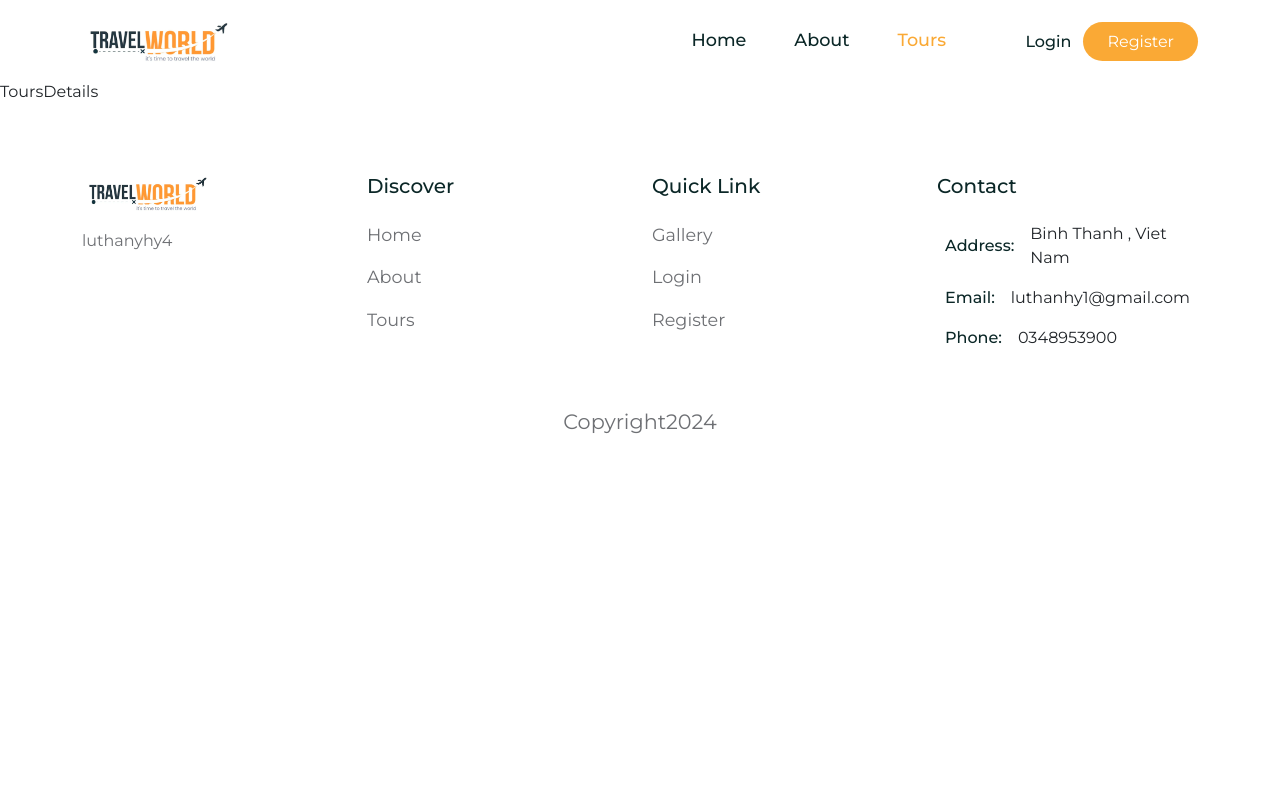
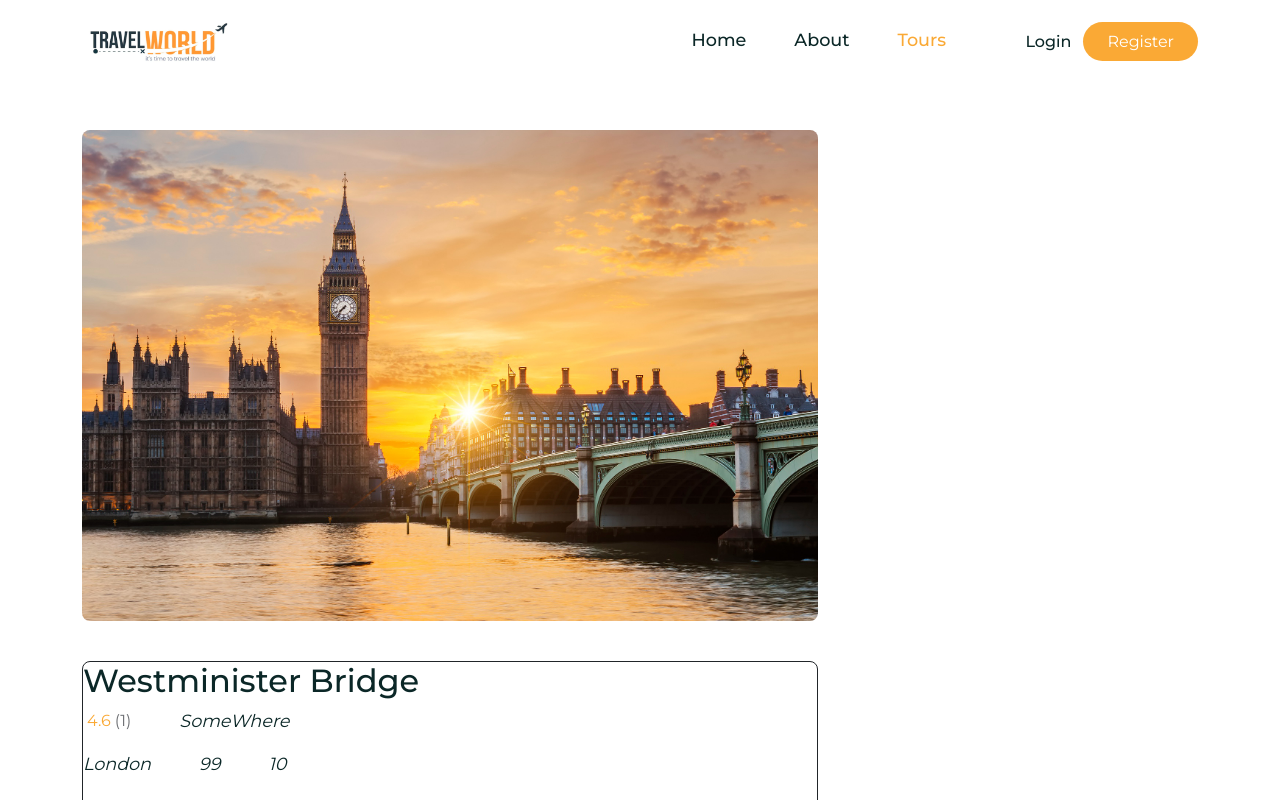
Before and after one commit to luthanhy/WebBooking_Travel_React_Mongo, a React (Create React App) app in the folder Web_Booking_Travel/tour-management/frontend/: page /tours/01 in a window 1280 px wide. Shown: the top 800 px of the page. Built offline with nearby package versions, Linux system fonts and the light colour scheme; the HTML template or start-up script is replaced by a standard one; a web font is replaced by a local one.

Commit message:
tour detail 30%

```diff
--- a/Web_Booking_Travel/tour-management/frontend/src/assets/data/tours.js
+++ b/Web_Booking_Travel/tour-management/frontend/src/assets/data/tours.js
@@ -11,6 +11,7 @@ const tours = [
     id: "01",
     title: "Westminister Bridge",
     city: "London",
+    address:"SomeWhere",
     distance: 300,
     price: 99,
     maxGroupSize: 10,
@@ -29,6 +30,7 @@ const tours = [
     id: "02",
     title: "Bali, Indonesia",
     city: "Indonesia",
+    address:"SomeWhere",
     distance: 400,
     price: 99,
     maxGroupSize: 8,
@@ -47,6 +49,7 @@ const tours = [
     id: "03",
     title: "Snowy Mountains, Thailand",
     city: "Thailand",
+    address:"SomeWhere",
     distance: 500,
     price: 99,
     maxGroupSize: 8,
@@ -65,6 +68,7 @@ const tours = [
     id: "04",
     title: "Beautiful Sunrise, Thailand",
     city: "Thailand",
+    address:"SomeWhere",
     distance: 500,
     price: 99,
     maxGroupSize: 8,
@@ -83,6 +87,7 @@ const tours = [
     id: "05",
     title: "Nusa Pendia Bali, Indonesia",
     city: "Indonesia",
+    address:"SomeWhere",
     distance: 500,
     price: 99,
     maxGroupSize: 8,
@@ -101,6 +106,7 @@ const tours = [
     id: "06",
     title: "Cherry Blossoms Spring",
     city: "Japan",
+    address:"SomeWhere",
     distance: 500,
     price: 99,
     maxGroupSize: 8,
@@ -123,6 +129,7 @@ const tours = [
     id: "07",
     title: "Holmen Lofoten",
     city: "France",
+
     distance: 500,
     price: 99,
     maxGroupSize: 8,
@@ -141,6 +148,7 @@ const tours = [
     id: "08",
     title: "Snowy Mountains, Thailand",
     city: "Thailand",
+    address:"SomeWhere",
     distance: 500,
     price: 99,
     maxGroupSize: 8,
--- a/Web_Booking_Travel/tour-management/frontend/src/pages/ToursDetails.jsx
+++ b/Web_Booking_Travel/tour-management/frontend/src/pages/ToursDetails.jsx
@@ -1,8 +1,48 @@
 import React from 'react'
+import '../styles/tour_detail.css'
+import { Container,Row,Col,Form,FormGroup } from 'reactstrap'
+import { useParams } from 'react-router-dom'
+import TourData from '../assets/data/tours'
+import CalculateAvgRationg from '../utils/avgRating'
+const ToursDetails = () => {
+  const {id} = useParams()
 
-const ToursDetails = () => {
+  const tour  = TourData.find(tour => tour.id === id)
+
+  const {photo,title,address,desc,price,reviews,city,distance,maxGroupSize} = tour
+
+  const {avgRating,totalRating} = CalculateAvgRationg(reviews)
   return (
-    <div>ToursDetails</div>
+    <>
+    <section>
+      <Container>
+        <Row>
+          <Col lg='8'>
+            <div className='tour_detail_content'>
+              <img src={photo} alt="" />
+            </div>
+            <div className='tour_info'>
+              <h2>{title}</h2>
+              <div className=' d-flex align-items-center gap-5'> <span className='tour__rating d-flex align-items-center gap-1' style={{color:"var(--secondary-color)"}}>
+                    <i className=' ri-star-fill'></i>{avgRating === 0 ? null : avgRating}{totalRating === 0 ?("Not rated"):(<span>({reviews.length})</span>)}
+              </span>
+              <span>
+                <i className='ri-map-pin-user-fill'>{address}</i>
+              </span></div>
+
+            <div className='tour_extra_detail'>
+              <span><i className='ri-map-pin-line'>{city}</i></span>
+              <span><i className='ri-money-dollar-circle-fill'>{price}</i></span>
+              <span><i className=' ri-group-line'>{maxGroupSize}</i></span>
+            </div>
+            <h5>Description</h5>
+            <p>{desc}</p>
+            </div>
+          </Col>
+        </Row>
+      </Container>
+    </section>
+    </>
   )
 }
 
--- /dev/null
+++ b/Web_Booking_Travel/tour-management/frontend/src/styles/tour_detail.css
@@ -0,0 +1,41 @@
+.tour_detail_content img{
+    width: 100%;
+    border-radius: 0.5rem;
+    -webkit-border-radius: 0.5rem;
+    -moz-border-radius: 0.5rem;
+    -ms-border-radius: 0.5rem;
+    -o-border-radius: 0.5rem;
+    margin-bottom: 2.5rem;
+}
+.tour_info{
+    margin-bottom: 2rem;
+    border-radius: 0.5rem;
+    -webkit-border-radius: 0.5rem;
+    -moz-border-radius: 0.5rem;
+    -ms-border-radius: 0.5rem;
+    -o-border-radius: 0.5rem;
+    border: 1px solid;
+
+}
+.tour_info h2{
+    font-size: 1.5 rem;
+}
+.tour_info span{
+    display: flex;
+    align-items: center;
+    gap: 0.5 rem;
+    column-gap: 0.5rem;
+    font-size: 1rem;
+    color: var(--text-color);
+}
+.tour_info span i{
+    color: var(--heading-color);
+    font-size: 1.1rem;
+}
+.tour_extra_detail{
+    display: flex;
+    align-content: center;
+    column-gap: 3rem;
+    margin-top: 1rem;
+    margin-bottom: 2.5rem;
+}
```
